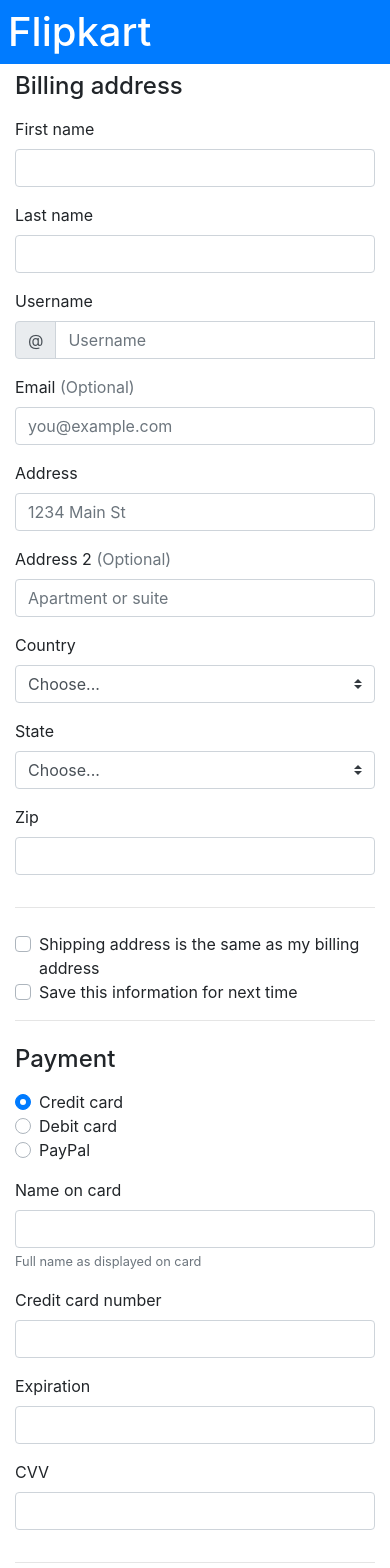
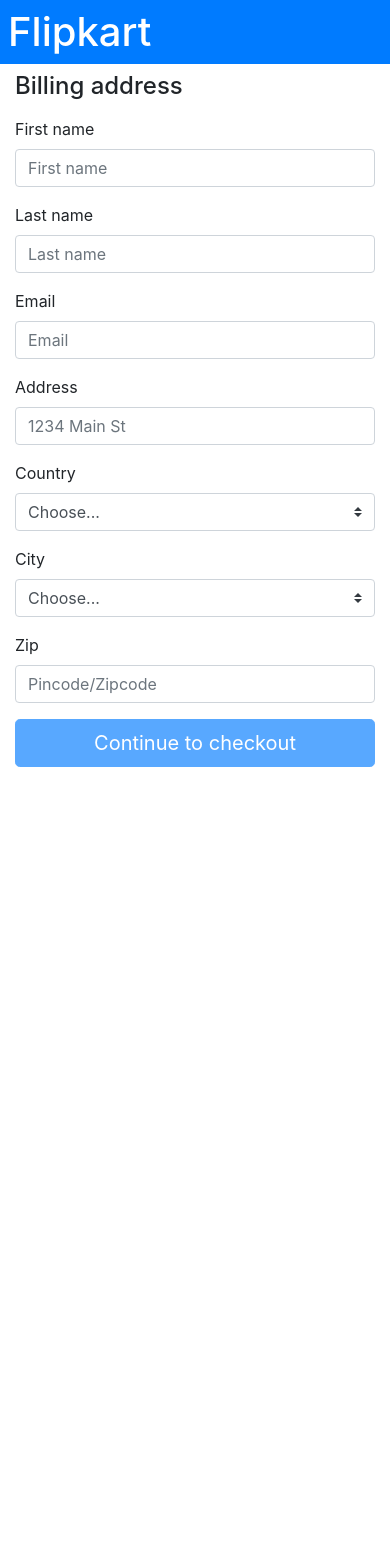
Before and after one commit to saptarshi-mitra/angular-assignment, an Angular app: page /checkout in a window 390 px wide. Shown: the top 1568 px of the page. After the commit the page ends 844 px from the top, so only its background shows below. Built offline with nearby package versions, Linux system fonts and the light colour scheme.

Commit message:
item add and delete in cart and minor improvements

```diff
--- a/src/app/oct13/cart/cart.component.css
+++ b/src/app/oct13/cart/cart.component.css
@@ -2,8 +2,3 @@
     height: 170px;
     width: 70px;
 }
-
-.image{
-    display: flex;
-    justify-content: center;
-}
--- a/src/app/oct13/checkout/checkout.component.html
+++ b/src/app/oct13/checkout/checkout.component.html
@@ -1,149 +1,90 @@
-<div class="container">
-    <div class="">
+<div *ngIf="!orderSuccess" class="container">
   <h4 class="mb-3">Billing address</h4>
-      <form class="needs-validation" novalidate="">
+  <form class="needs-validation" #f="ngForm" [formGroup]="form" (ngSubmit)="onSubmit()">
     <div class="row">
       <div class="col-md-6 mb-3">
         <label for="firstName">First name</label>
-            <input type="text" class="form-control" id="firstName" placeholder="" value="" required="">
-            <div class="invalid-feedback">
+        <input type="text" formControlName="firstName" class="form-control" [ngClass]="{'is-invalid':firstName.touched && firstName.errors}" id="firstName" placeholder="First name">
+        <div *ngIf="firstName.touched && firstName.errors?.required" class="invalid-feedback">
           Valid first name is required.
         </div>
       </div>
       <div class="col-md-6 mb-3">
         <label for="lastName">Last name</label>
-            <input type="text" class="form-control" id="lastName" placeholder="" value="" required="">
-            <div class="invalid-feedback">
+        <input type="text" formControlName="lastName" class="form-control" [ngClass]="{'is-invalid':lastName.touched && lastName.errors}" id="lastName" placeholder="Last name">
+        <div *ngIf="lastName.touched && lastName.errors?.required" class="invalid-feedback">
           Valid last name is required.
         </div>
       </div>
     </div>
-
     <div class="mb-3">
-          <label for="username">Username</label>
+      <label for="email">Email</label>
       <div class="input-group">
-            <div class="input-group-prepend">
-              <span class="input-group-text">@</span>
+        <input type="text" formControlName="email" class="form-control" [ngClass]="{'is-invalid':email.touched && email.errors}" id="email" placeholder="Email">
+        <div *ngIf="email.touched && email.errors?.required" class="invalid-feedback" style="width: 100%;">
+          Your email is required.
         </div>
-            <input type="text" class="form-control" id="username" placeholder="Username" required="">
-            <div class="invalid-feedback" style="width: 100%;">
-              Your username is required.
+        <div *ngIf="email.touched && email.errors?.email" class="invalid-feedback" style="width: 100%;">
+          Not a valid email address.
         </div>
       </div>
     </div>
-
     <div class="mb-3">
-          <label for="email">Email <span class="text-muted">(Optional)</span></label>
-          <input type="email" class="form-control" id="email" placeholder="you@example.com">
-          <div class="invalid-feedback">
-            Please enter a valid email address for shipping updates.
+      <label for="address">Address</label>
+      <input type="text" formControlName="address" class="form-control" [ngClass]="{'is-invalid':address.touched && address.errors}" id="address" placeholder="1234 Main St">
+      <div *ngIf="address.touched && address.errors?.required" class="invalid-feedback">
+        Please enter your shipping address.
+      </div>
+    </div>
+    <div class="row">
+      <div class="col-md-5 mb-3">
+        <label for="country">Country</label>
+        <select class="custom-select d-block w-100" [ngClass]="{'is-invalid':country.touched && country.errors}" formControlName="country" id="country">
+          <option value="" disabled>Choose...</option>
+          <option value="1">United States</option>
+          <option value="2">India</option>
+          <option value="3">UK</option>
+          <option value="4">Australia</option>
+          <option value="5">South Africa</option>
+        </select>
+        <div *ngIf="country.touched && country.errors?.required" class="invalid-feedback">
+          Please select a country.
         </div>
       </div>
 
-        <div class="mb-3">
-          <label for="address">Address</label>
-          <input type="text" class="form-control" id="address" placeholder="1234 Main St" required="">
-          <div class="invalid-feedback">
-            Please enter your shipping address.
-          </div>
-        </div>
-
-        <div class="mb-3">
-          <label for="address2">Address 2 <span class="text-muted">(Optional)</span></label>
-          <input type="text" class="form-control" id="address2" placeholder="Apartment or suite">
-        </div>
-
-        <div class="row">
-          <div class="col-md-5 mb-3">
-            <label for="country">Country</label>
-            <select class="custom-select d-block w-100" id="country" required="">
-              <option value="">Choose...</option>
-              <option>United States</option>
+      <div class="col-md-4 mb-3">
+        <label for="city">City</label>
+        <select class="custom-select d-block w-100" [ngClass]="{'is-invalid':city.touched && city.errors}" formControlName="city" id="city">
+          <option value="" disabled>Choose...</option>
+          <option value="1">California</option>
+          <option value="2">Washington D.C</option>
+          <option value="3">New Delhi</option>
+          <option value="4">Mumbai</option>
+          <option value="5">London</option>
+          <option value="6">Liverpool</option>
+          <option value="7">Canberra</option>
+          <option value="8">Sydney</option>
+          <option value="9">Johannesburg</option>
+          <option value="10">Cape Town</option>
         </select>
-            <div class="invalid-feedback">
-              Please select a valid country.
-            </div>
-          </div>
-          <div class="col-md-4 mb-3">
-            <label for="state">State</label>
-            <select class="custom-select d-block w-100" id="state" required="">
-              <option value="">Choose...</option>
-              <option>California</option>
-            </select>
-            <div class="invalid-feedback">
+        <div *ngIf="city.touched && city.errors?.required" class="invalid-feedback">
           Please provide a valid state.
         </div>
       </div>
       <div class="col-md-3 mb-3">
         <label for="zip">Zip</label>
-            <input type="text" class="form-control" id="zip" placeholder="" required="">
-            <div class="invalid-feedback">
+        <input type="text" class="form-control" formControlName="zip" id="zip" [ngClass]="{'is-invalid':zip.touched && zip.errors}" placeholder="Pincode/Zipcode">
+        <div *ngIf="zip.touched && zip.errors?.required" class="invalid-feedback">
           Zip code required.
         </div>
       </div>
     </div>
-        <hr class="mb-4">
-        <div class="custom-control custom-checkbox">
-          <input type="checkbox" class="custom-control-input" id="same-address">
-          <label class="custom-control-label" for="same-address">Shipping address is the same as my billing address</label>
-        </div>
-        <div class="custom-control custom-checkbox">
-          <input type="checkbox" class="custom-control-input" id="save-info">
-          <label class="custom-control-label" for="save-info">Save this information for next time</label>
-        </div>
-        <hr class="mb-4">
-
-        <h4 class="mb-3">Payment</h4>
-
-        <div class="d-block my-3">
-          <div class="custom-control custom-radio">
-            <input id="credit" name="paymentMethod" type="radio" class="custom-control-input" checked="" required="">
-            <label class="custom-control-label" for="credit">Credit card</label>
-          </div>
-          <div class="custom-control custom-radio">
-            <input id="debit" name="paymentMethod" type="radio" class="custom-control-input" required="">
-            <label class="custom-control-label" for="debit">Debit card</label>
-          </div>
-          <div class="custom-control custom-radio">
-            <input id="paypal" name="paymentMethod" type="radio" class="custom-control-input" required="">
-            <label class="custom-control-label" for="paypal">PayPal</label>
-          </div>
-        </div>
-        <div class="row">
-          <div class="col-md-6 mb-3">
-            <label for="cc-name">Name on card</label>
-            <input type="text" class="form-control" id="cc-name" placeholder="" required="">
-            <small class="text-muted">Full name as displayed on card</small>
-            <div class="invalid-feedback">
-              Name on card is required
-            </div>
-          </div>
-          <div class="col-md-6 mb-3">
-            <label for="cc-number">Credit card number</label>
-            <input type="text" class="form-control" id="cc-number" placeholder="" required="">
-            <div class="invalid-feedback">
-              Credit card number is required
-            </div>
-          </div>
-        </div>
-        <div class="row">
-          <div class="col-md-3 mb-3">
-            <label for="cc-expiration">Expiration</label>
-            <input type="text" class="form-control" id="cc-expiration" placeholder="" required="">
-            <div class="invalid-feedback">
-              Expiration date required
-            </div>
-          </div>
-          <div class="col-md-3 mb-3">
-            <label for="cc-cvv">CVV</label>
-            <input type="text" class="form-control" id="cc-cvv" placeholder="" required="">
-            <div class="invalid-feedback">
-              Security code required
-            </div>
-          </div>
-        </div>
-        <hr class="mb-4">
-        <button class="btn btn-primary btn-lg btn-block" type="submit">Continue to checkout</button>
+    <button class="btn btn-primary btn-lg btn-block" type="submit" [disabled]="form.invalid">Continue to checkout</button>
   </form>
 </div>
+<div *ngIf="orderSuccess" class="container text-center">
+  <div class="alert alert-success">Your order is placed successfully. Sit back and relax while our delivery partners deliver you product to your home.<br>
+    <h4>Meanwhile you can checkout our other cool products by clicking on the home button</h4>
   </div>
+  <button class="btn btn-primary btn-lg" routerLink="/">Home</button>
+</div>
--- a/src/app/oct13/checkout/checkout.component.ts
+++ b/src/app/oct13/checkout/checkout.component.ts
@@ -1,4 +1,6 @@
 import { Component, OnInit } from '@angular/core';
+import { FormControl, FormGroup, Validators } from '@angular/forms';
+import { MobileserviceService } from '../mobileservice.service';
 
 @Component({
   selector: 'app-checkout',
@@ -7,9 +9,32 @@
 })
 export class CheckoutComponent implements OnInit {
 
-  constructor() { }
+  orderSuccess = false
+  form = new FormGroup({
+    firstName: new FormControl('', Validators.required),
+    lastName: new FormControl('', Validators.required),
+    email: new FormControl('', [Validators.required, Validators.email]),
+    address: new FormControl('', Validators.required),
+    country: new FormControl('', Validators.required),
+    city: new FormControl('', Validators.required),
+    zip: new FormControl('', Validators.required)
+  })
+  constructor(private _service: MobileserviceService) { }
 
   ngOnInit(): void {
   }
 
+  onSubmit(){
+    console.log(this.form)
+    this.orderSuccess = true
+    this._service.setCart([])
+  }
+
+  get firstName(){ return this.form.get('firstName') }
+  get lastName(){ return this.form.get('lastName') }
+  get email(){ return this.form.get('email') }
+  get address(){ return this.form.get('address') }
+  get country(){ return this.form.get('country') }
+  get city(){ return this.form.get('country') }
+  get zip(){ return this.form.get('zip') }
 }
--- a/src/app/oct13/individual-item/individual-item.component.css
+++ b/src/app/oct13/individual-item/individual-item.component.css
@@ -1,3 +1,7 @@
 .phone-img{
     width: 150px;
 }
+
+.to-cart{
+    background-image: linear-gradient(to bottom right, #4576ff, #131652);
+}
--- a/src/app/oct13/individual-item/individual-item.component.html
+++ b/src/app/oct13/individual-item/individual-item.component.html
@@ -1,3 +1,4 @@
+<div class="container-fluid">
     <div class="row mt-4">
         <div *ngIf="mobile" class="col-4 d-flex justify-content-center flex-column">
             <img class="phone-img align-self-center" src="{{ mobile.img }}" alt="{{ mobile.details.name }}">
@@ -31,6 +32,7 @@
         </div>
     </div>
     <div class="d-flex justify-content-center flex-column">
-    <button *ngIf="toCart" class="btn btn-large btn-primary align-self-center my-4" routerLink="/cart">Great choice, go to cart?</button>
+        <button *ngIf="toCart" class="btn btn-lg btn-success align-self-center my-4 to-cart animate__animated animate__lightSpeedInLeft" routerLink="/cart">Great choice, go to cart?>></button>
         <button class="btn btn-small align-self-center btn-primary my-4" routerLink="/">Shop more</button>
     </div>
+</div>
--- a/src/app/oct13/individual-item/individual-item.component.ts
+++ b/src/app/oct13/individual-item/individual-item.component.ts
@@ -18,7 +18,6 @@
 
   ngOnInit(): void {
     const id = +this._route.snapshot.paramMap.get('id')
-    console.log(id)
     this._service.getMobiles().pipe(
       concatMap(mobile => from(mobile as any[])),
       filter((mobile: any) => mobile.id == id))
@@ -30,6 +29,7 @@
   }
 
   addToCart(){
+    this.mobile['qty'] = 1
     this.cart.push(this.mobile)
     this._service.setCart(this.cart)
     this.toCart = true
--- a/src/app/oct13/oct13.component.html
+++ b/src/app/oct13/oct13.component.html
@@ -3,7 +3,7 @@
     <button type="button" class="btn btn-primary" routerLink="/cart">
       <svg width="1em" height="1em" viewBox="0 0 16 16" class="bi bi-cart3" fill="currentColor" xmlns="http://www.w3.org/2000/svg">
         <path fill-rule="evenodd" d="M0 1.5A.5.5 0 0 1 .5 1H2a.5.5 0 0 1 .485.379L2.89 3H14.5a.5.5 0 0 1 .49.598l-1 5a.5.5 0 0 1-.465.401l-9.397.472L4.415 11H13a.5.5 0 0 1 0 1H4a.5.5 0 0 1-.491-.408L2.01 3.607 1.61 2H.5a.5.5 0 0 1-.5-.5zM3.102 4l.84 4.479 9.144-.459L13.89 4H3.102zM5 12a2 2 0 1 0 0 4 2 2 0 0 0 0-4zm7 0a2 2 0 1 0 0 4 2 2 0 0 0 0-4zm-7 1a1 1 0 1 0 0 2 1 1 0 0 0 0-2zm7 0a1 1 0 1 0 0 2 1 1 0 0 0 0-2z"/>
-      </svg>&nbsp;Cart <span class="badge badge-light">{{ cart.length }}</span>
+      </svg>&nbsp;Cart <span class="badge badge-light">{{ noOfItems }}</span>
     </button>
   </div>
   <div class="card mb-12 p-3" *ngFor="let mobile of mobiles">
--- a/src/app/oct13/oct13.component.ts
+++ b/src/app/oct13/oct13.component.ts
@@ -10,12 +10,14 @@
 
   mobiles
   cart
+  noOfItems
   constructor(private _service: MobileserviceService) { }
 
   ngOnInit(): void {
     // this._service.castMobiles.subscribe(mobile => this.mobiles = mobile)
     this._service.getMobiles().subscribe(mobile => this.mobiles = mobile)
     this._service.castCart.subscribe(cartItems => this.cart = cartItems)
+    this.noOfItems = this.cart.reduce((acc, item) => acc + item.qty, 0)
   }
 
   addToCart(id: number){
--- a/src/index.html
+++ b/src/index.html
@@ -5,6 +5,7 @@
   <title>AssignmentApp</title>
   <base href="/">
   <meta name="viewport" content="width=device-width, initial-scale=1">
+  <link rel="stylesheet" href="https://cdnjs.cloudflare.com/ajax/libs/animate.css/4.1.1/animate.min.css"/>
   <link rel="icon" type="image/x-icon" href="favicon.ico">
 </head>
 <body>
```
Also changed, not shown: src/app/oct13/cart/cart.component.html (+11 -4 lines), src/app/oct13/cart/cart.component.ts (+14 -3 lines). Lines whose indentation alone changed are shown as unchanged.
